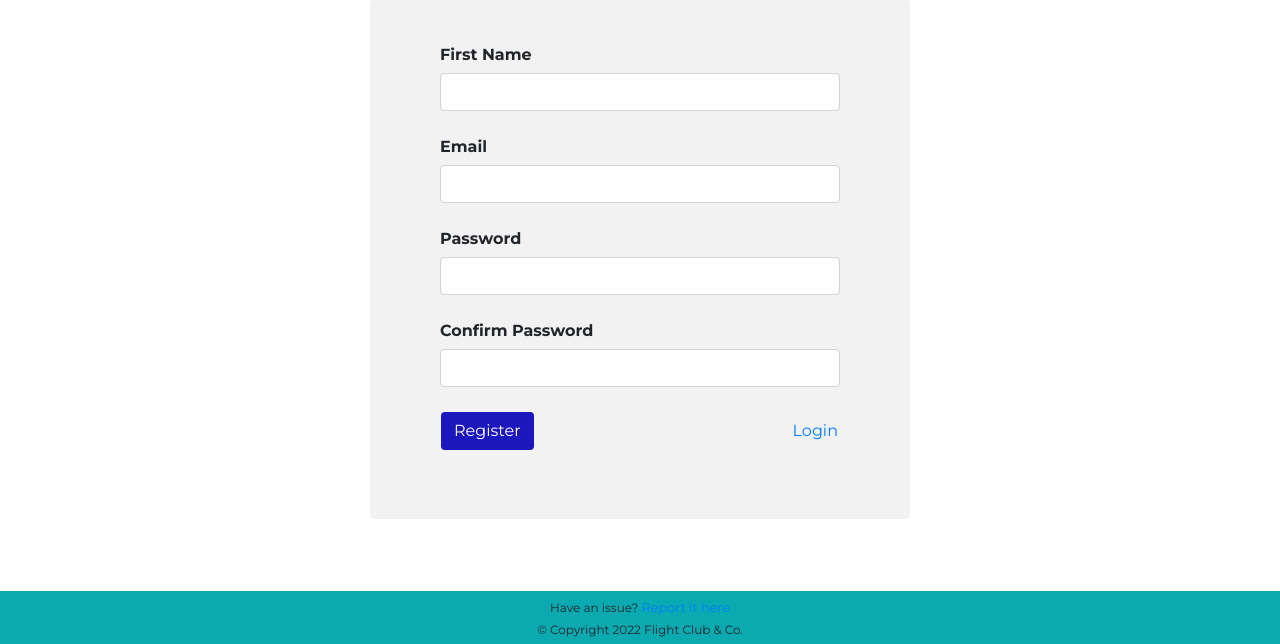
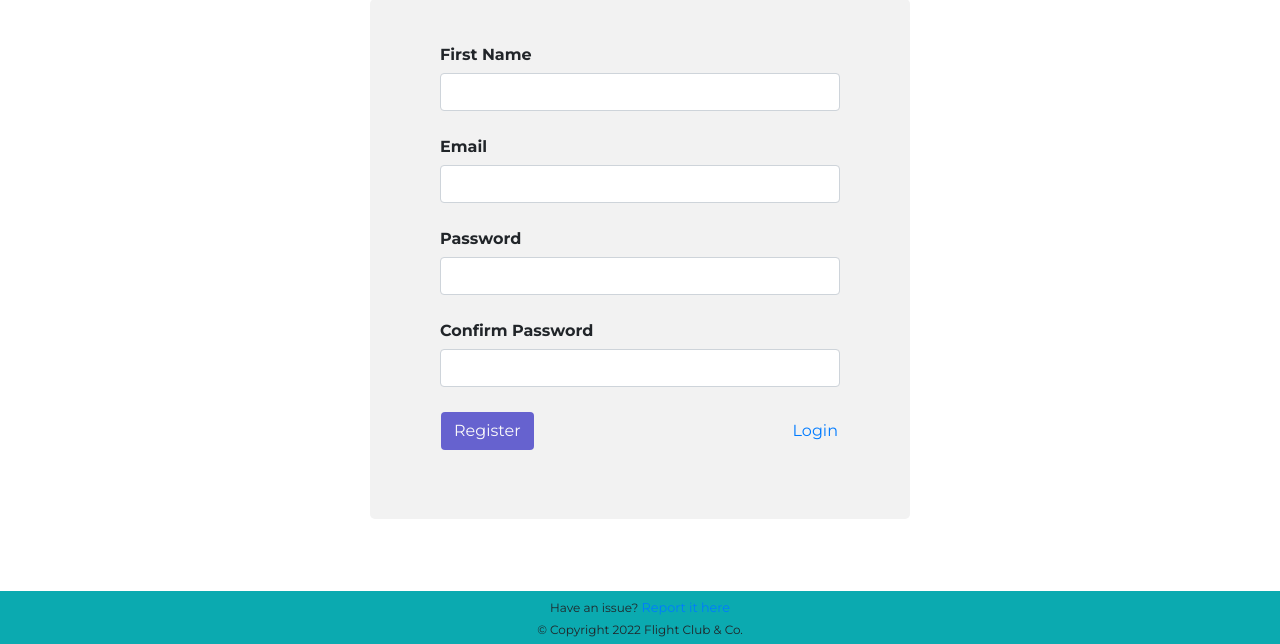
Before and after one commit to gregh13/Flight-Club, a Flask app: page /create_an_account/1 in a window 1280 px wide. Shown: the part 242-886 px from the top of the page. Run offline with Flask 2, Linux system fonts and the light colour scheme; some libraries are stand-ins or nearby versions.

Commit message:
try to make reCaptcha required to register

```diff
--- a/templates/register.html
+++ b/templates/register.html
@@ -48,7 +48,8 @@
               <table  style="display: table; width: 100%;">
                   <tbody style="display: table; width: 100%;">
                   <tr>
-                      <td><button class="w-22 btn btn-md btn-custom" type="submit">Register</button></td>
+                      <td><button class="w-22 btn btn-md btn-custom" id="register_submit" type="submit" disabled>
+                          Register</button></td>
 
                 <td>
                     <table  style="text-align: right; display: table; width: 100%;">
@@ -59,7 +60,7 @@
                   </tbody>
                   </table>
               <br>
-              <div class="g-recaptcha" data-size="compact" data-sitekey="6Le4JGcgAAAAABwMM5UdpaSXnHJ_Oqk_N2w94umd"></div>
+              <div class="g-recaptcha" style="width: 222px" data-callback="enableRegister" data-sitekey="6Le4JGcgAAAAABwMM5UdpaSXnHJ_Oqk_N2w94umd"></div>
                 <br>
           </form>
                 </div>
@@ -70,5 +71,12 @@
   </div>
 
 <br><br>
+
+
+<script>
+    function enableRegister(){
+        document.getElementById("register_submit").disabled = false;
+    }
+</script>
 {% include "footer.html" %}
 {% endblock %}
```
